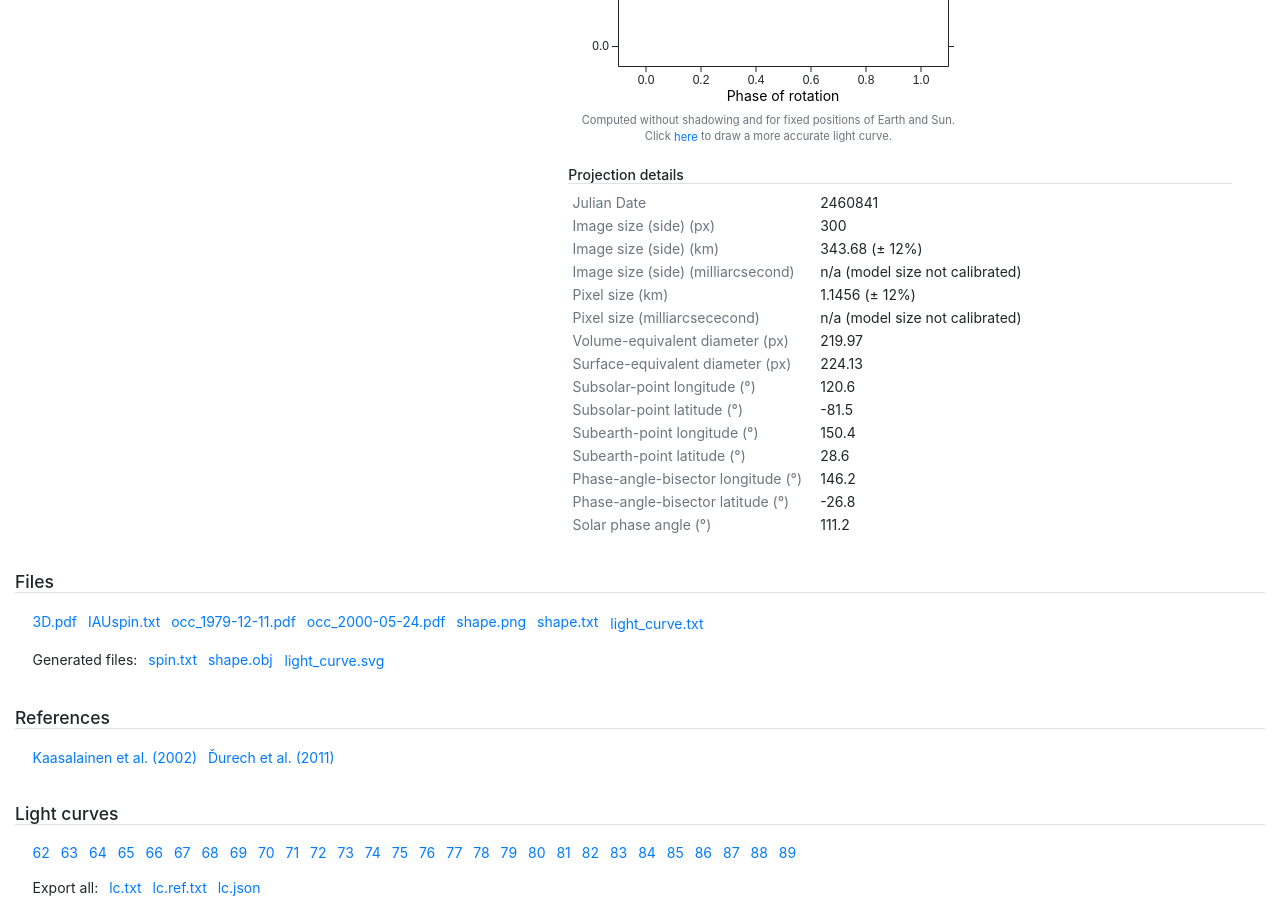
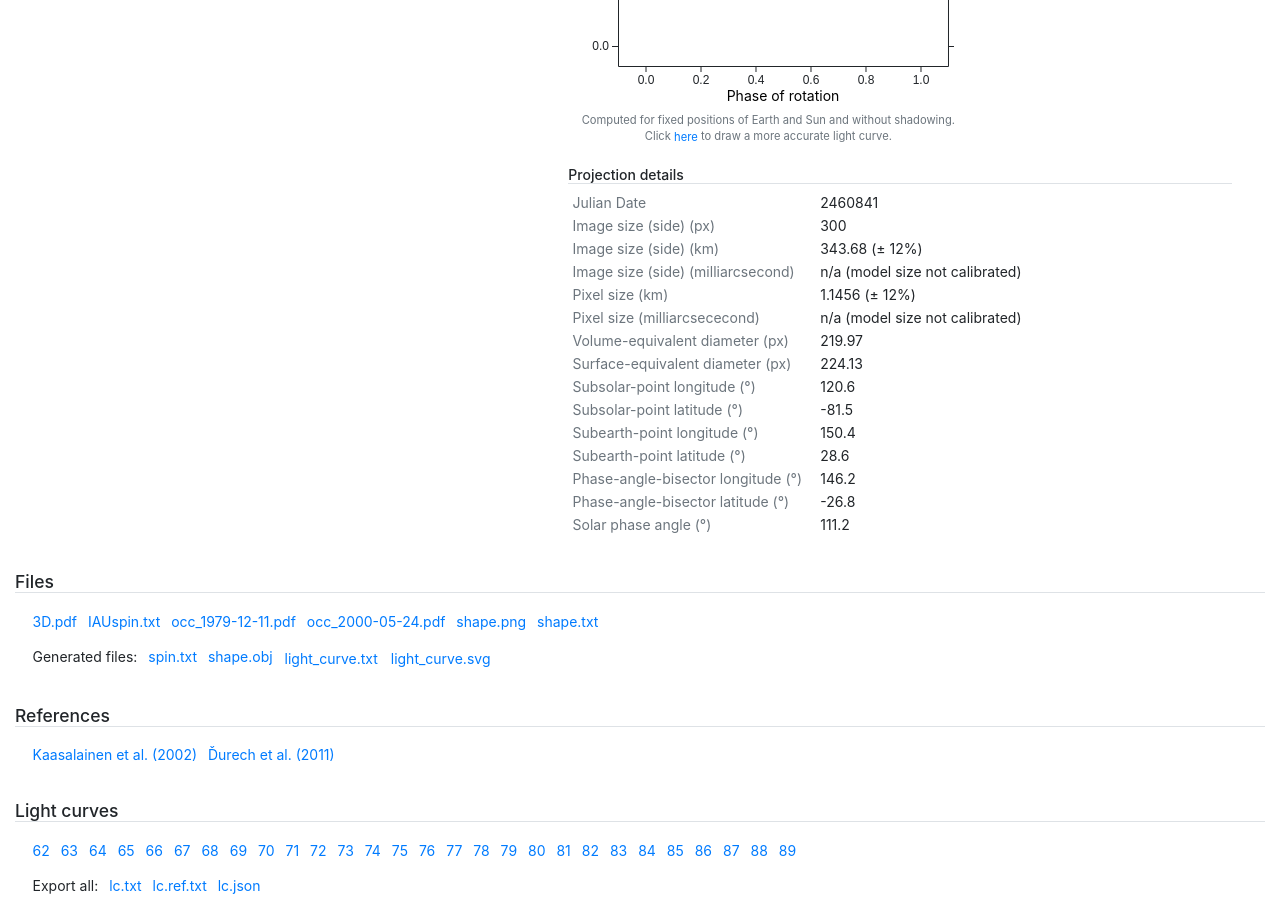
Before and after one commit to scraptechguy/DAMIT, a plain HTML site: page projects/damit/index.html in a window 1280 px wide. Shown: the part 885-1788 px from the top of the page. Drawn offline with nearby package versions, Linux system fonts and the light colour scheme; a web font is replaced by a local one.

Commit message:
Move the save light curve as txt button

```diff
--- a/projects/damit/index.html
+++ b/projects/damit/index.html
@@ -1019,7 +1019,7 @@ var faces = [[0, 1, 2], [0, 2, 3], [0, 3, 4], [5, 4, 3], [5, 3, 6], [5, 6, 7], [
 						<h5>Light Curve</h5>
 					  	<svg id="fluxChart" width="400" height="300"></svg>
 					  	<figcaption id="fluxCaption" class="text-secondary font-weight-normal" style="padding-top: 0.5em; font-size: 0.8em; overflow-wrap: break-word; word-wrap: break-word; max-width: 400px; text-align: center;">
-							Computed without shadowing and for fixed positions of Earth and Sun. Click
+							Computed for fixed positions of Earth and Sun and without shadowing. Click
 							<button id="drawAccurateLightCurve" type="button" class="btn btn-link p-0" style="border: none; padding: 0 ; font: inherit">here</button>
 							<script>document.getElementById('drawAccurateLightCurve').addEventListener('click', drawAccurateLightCurve);</script>
 							to draw a more accurate light curve.
@@ -1125,11 +1125,6 @@ var faces = [[0, 1, 2], [0, 2, 3], [0, 3, 4], [5, 4, 3], [5, 3, 6], [5, 6, 7], [
 						<a href="stored_files/open/21/shape.png" class="">shape.png</a>											</li>
 														<li class="list-inline-item">
 						<a href="stored_files/open/22/shape.txt" class="">shape.txt</a>											</li>
-														<li class="list-inline-item">
-						<button id="saveLightCurveAsTxt" type="button" class="btn btn-link p-0">light_curve.txt</button>
-						<script>
-							document.getElementById('saveLightCurveAsTxt').addEventListener('click', saveLightCurveAsTxt);
-						</script>																								</li>
 							</ul>
 
 					<ul class="list-inline">
@@ -1138,6 +1133,11 @@ var faces = [[0, 1, 2], [0, 2, 3], [0, 3, 4], [5, 4, 3], [5, 3, 6], [5, 6, 7], [
 						<a href="generated_files/open/AsteroidModel/103/spin.txt">spin.txt</a>					</li>
 									<li class="list-inline-item">
 						<a href="generated_files/open/AsteroidModel/103/shape.obj">shape.obj</a>					</li>
+									<li class="list-inline-item">
+						<button id="saveLightCurveAsTxt" type="button" class="btn btn-link p-0">light_curve.txt</button>
+						<script>
+							document.getElementById('saveLightCurveAsTxt').addEventListener('click', saveLightCurveAsTxt);
+						</script>					</li>
 									<li class="list-inline-item">
 						<button id="downloadGraph" type="button" class="btn btn-link p-0">light_curve.svg</button>
 						<script>
```
